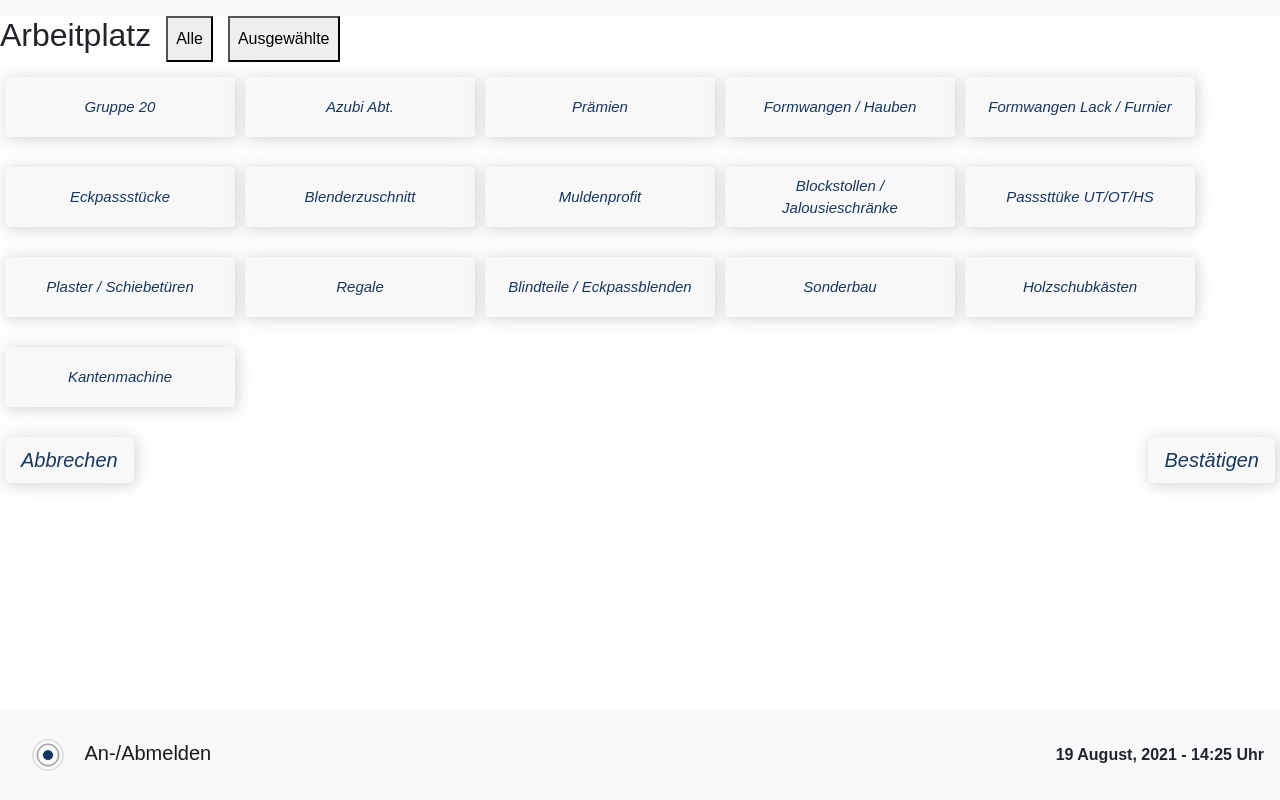
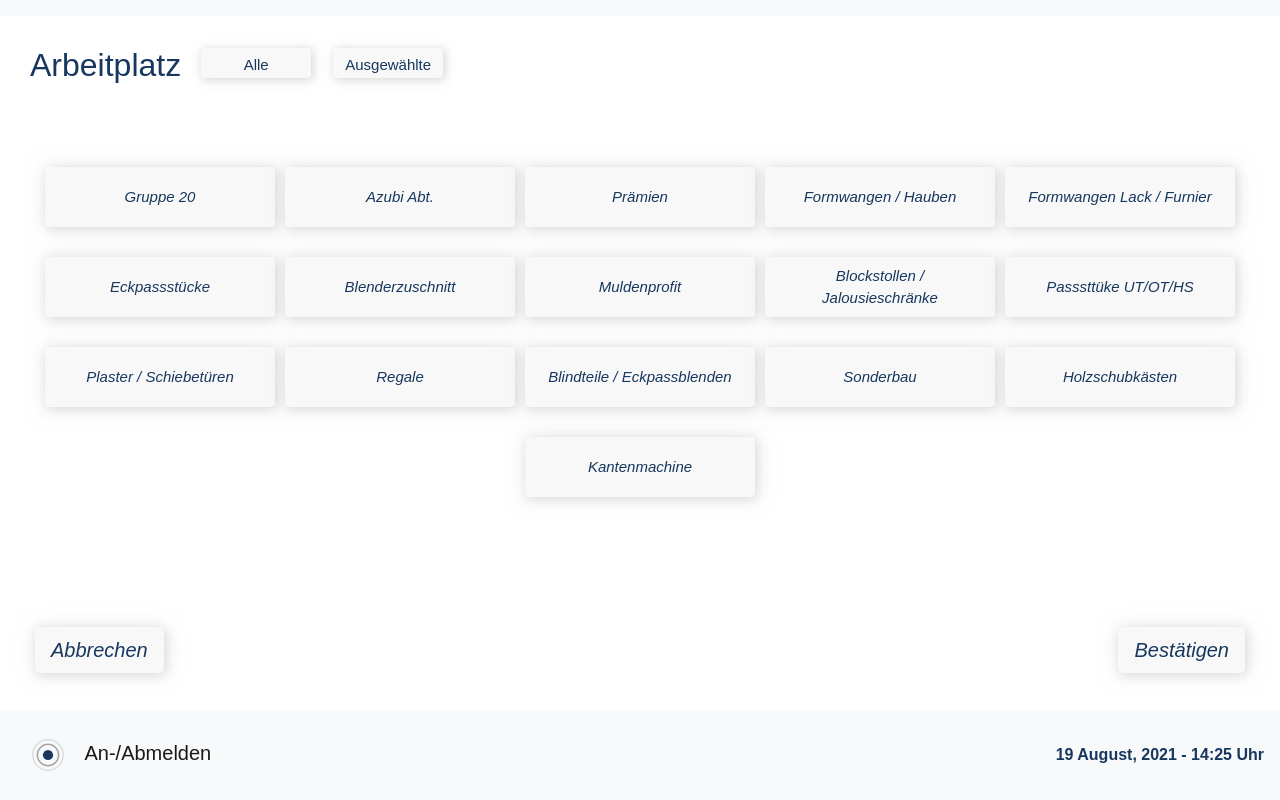
Before and after one commit to ShashankLokeshaReddy/SUWELACK, a Flask app: page /arbeitsplatz in a window 1280 px wide. Run offline with Flask 2, Linux system fonts and the light colour scheme; some libraries are stand-ins or nearby versions.

Commit message:
style(arbeitsplatz) Implementation of Arbeitsplatz page #6

```diff
--- a/static/site.css
+++ b/static/site.css
@@ -5,6 +5,7 @@ body, html {
     height: 100%;
     width: 100%;
     font-family: 'SF Pro', sans-serif;
+    color: #17375E;
   }
 
 .btn-primary, .btn-primary:hover  {
@@ -14,7 +15,7 @@ body, html {
     margin: 15px 5px 15px 5px;
     color: #17375E;
     outline: none;
-    font-style: italic;
+    font-style: oblique;
     font-size: 20px;
     font-family: 'SF Pro', !important;
 
@@ -30,7 +31,7 @@ body, html {
     box-shadow: 1px 1px 10px 0 rgba(205, 205, 205,0.5),2px 2px 10px 0 rgba(205, 205, 205,.5);
     margin: 1px 2px 2px 2px;
     color: #17375E;
-    font-style: italic;
+    font-style: oblique;
     font-family: 'SF Pro', !important;
     font-size: 20px;
     height: 55px;
@@ -42,7 +43,6 @@ body, html {
     box-shadow: 1px 1px 10px 0 rgba(205, 205, 205,0.5),2px 2px 10px 0 rgba(205, 205, 205,.5);
     margin: 2px 2px 2px 2px;
     color: #17375E;
-    font-style: italic;
     font-family: 'SF Pro', !important;
     font-size: 20px;
     height: 115px;
@@ -167,7 +167,7 @@ body, html {
     .sidenav {padding-top: 15px;}
     .sidenav a {font-size: 18px;}
   }
-   /* The Arbeitplatz Buttons */
+ /* The Arbeitplatz Buttons */
 
 .btn-ap  {
     background-color:#F8F8F8 !important;
@@ -185,3 +185,24 @@ body, html {
 .p-2{
     margin-left: 15px;
 }
+
+.flex-row{
+    margin: 30px 0px 60px 30px
+}
+.bestätigen{
+    margin: 100px 30px 20px 30px
+}
+.top{
+    height: 30px;
+    width: 110px;
+    margin-left: 20px;
+    font-size: 15px;
+    text-align: center !important;
+
+}
+.top:focus{
+    background-color: #ffbf0a !important;
+    outline: none;
+
+    box-shadow: 1px 1px 20px 0 rgba(205, 205, 205,0.5),2px 2px 10px 0 rgba(205, 205, 205,.5);
+}
--- a/templates/arbeitsplatz.html
+++ b/templates/arbeitsplatz.html
@@ -3,18 +3,18 @@
 {% block content%}
 <div class="d-flex flex-row">
     <h2>Arbeitplatz</h2>
-    <button  type="button" class="p-2 bd-highlight" data-toggle="button" aria-pressed="false">Alle</button>
-    <button  type="button" class="p-2 bd-highlight" data-toggle="button" aria-pressed="false">Ausgewählte </button>
+    <button  type="button" class="btn btn-light top" data-toggle="button" aria-pressed="false">Alle</button>
+    <button  type="button" class="btn btn-light top" data-toggle="button" aria-pressed="false">Ausgewählte </button>
   </div>
 
 
-<div class="d-flex align-content-center flex-wrap justify-content-evenly">
+<div class="d-flex align-content-center flex-wrap justify-content-center">
     <!-- Dynamic population of Buttons -->
     {% for items in range(0,buttonText|length) %}
     <button type="button" onclick="" class="btn btn-primary btn-ap">{{buttonText[items]}}</button>
     {% endfor %}
 </div>
-<div class="d-flex justify-content-between">
+<div class="d-flex justify-content-between bestätigen">
     <button type="button" onclick="" class="btn btn-primary btn-lg">Abbrechen</button>
     <button type="button" onclick="" class="btn btn-primary btn-lg">Bestätigen</button>
 </div>
```
Also changed, not shown: ArbeitPlatz.png (added).
